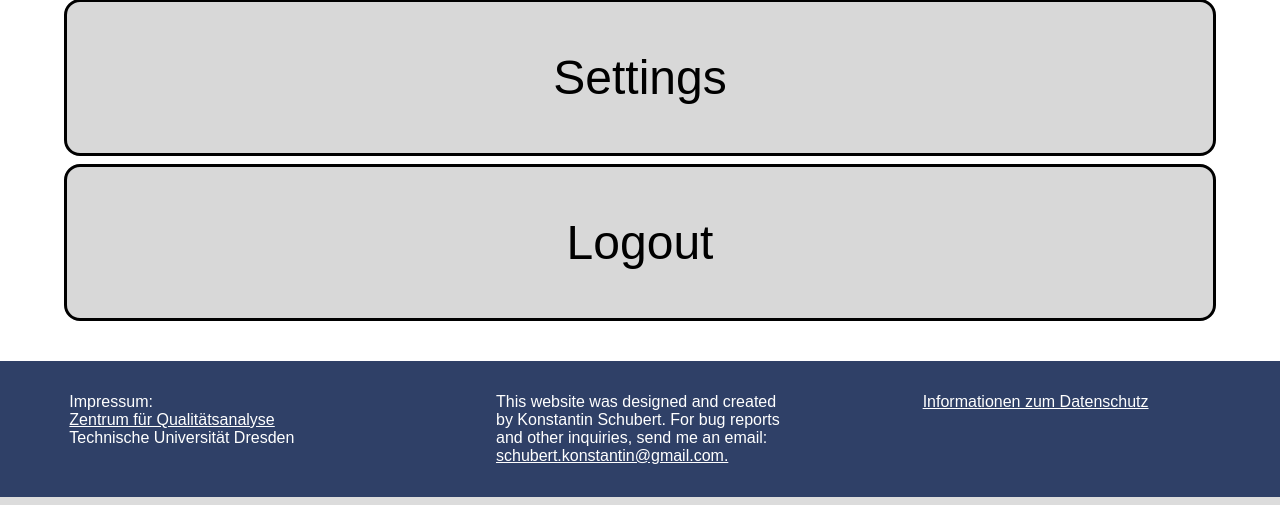
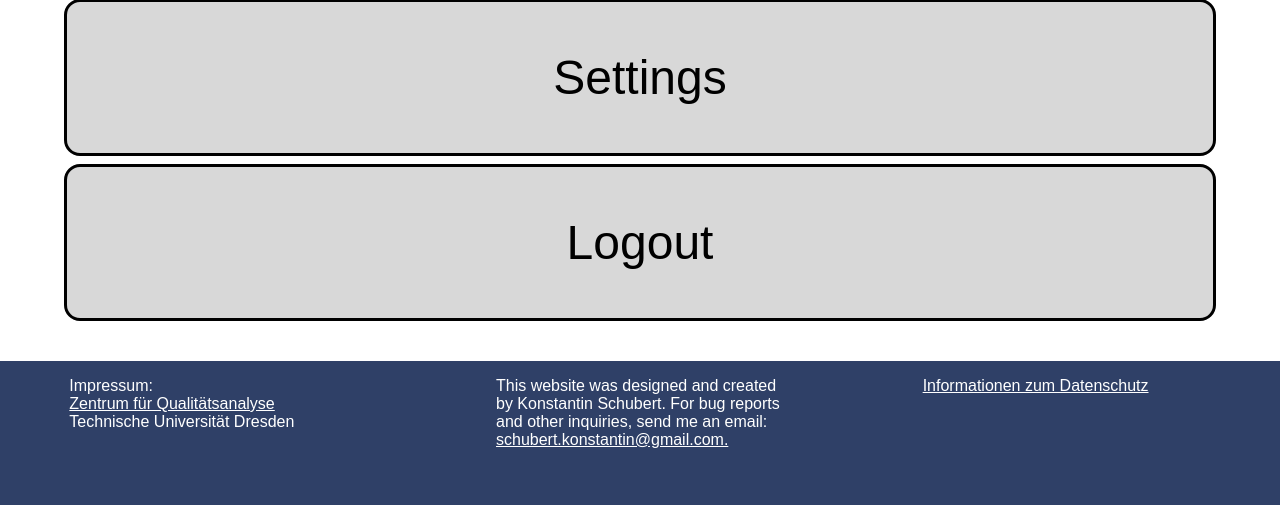
Before and after one commit to albrechtjan/workload, a Django app: template server-side/workload/workloadApp/templates/workloadApp/options.html in a window 1280 px wide. Shown: the part 648-1153 px from the top of the page. Run offline with Django 3.2, Linux system fonts and the light colour scheme; the template is opened without the code that fills it, so the values that code supplies are empty.

Commit message:
some css updates

```diff
--- a/server-side/workload/workloadApp/static/workloadApp/default.css
+++ b/server-side/workload/workloadApp/static/workloadApp/default.css
@@ -4,7 +4,7 @@ html{
 }
 
 body{
-	margin: 0;
+	margin: 0 auto;
 	font-family: "Arial";
 	background-color: white;
 	/*we are using the modern flexbox solution for the footer: https://philipwalton.github.io/solved-by-flexbox/demos/sticky-footer/*/
@@ -22,8 +22,15 @@ flex: 1;
 	background-color: #2F4067;
 	height: 9em;
 	width: 100%;
+
 	color: white;
 	overflow: hidden; /*this is supposed to cause a block formatting context where all elements are vertically aligned, but I do not see this happening*/
+}
+
+#header_inner{
+	max-width: 100rem;
+	margin: 0 auto ;
+	height: 9em;
 }
 
 .iconButton{
@@ -53,17 +60,26 @@ flex: 1;
 
 #content{
 	overflow: hidden;
+	max-width: 100rem;
+	margin: 0 auto;
+
 }
 
 footer{
 	margin-top: 2em;
 	background-color: #2F4067;
 	overflow: hidden;
-	padding: 1em 0em;
+	padding: 1em auto;
 	width: 100%;
+
 	color: white;
+}
+
+.footer_inner{
+	max-width: 100rem;
+	margin: 0 auto ;
+	height: 9em;
 	display: flex;
-	flex-wrap: wrap;
 	justify-content: space-around;
 }
 
--- a/server-side/workload/workloadApp/templates/base.html
+++ b/server-side/workload/workloadApp/templates/base.html
@@ -10,14 +10,14 @@
     <body>
     <div id="wrapper">
         <div id="header">
+            <div id="header_inner">
                 <a href="/app/workload/options/">
                 <div class="iconButton">
                     <img class="iconButtonGraphic" src="/static/workloadApp/optionsButton.png">
                 </div>
                 </a>
                 {% block header %}{% endblock %}
-
-
+            </div>
         </div><!-- close header -->
         <div id="content">
             {% if ignoreData %}
@@ -34,6 +34,7 @@
         </div>
     </div>
         <footer>
+            <div class="footer_inner">
                 <div id="impressum" class="footerElement">
                 Impressum:<br/>
                 <a href="http://tu-dresden.de/die_tu_dresden/zentrale_einrichtungen/zqa">Zentrum für Qualitätsanalyse</a><br/>
@@ -45,6 +46,7 @@
                 <div id="dataProtection" class="footerElement">
                     <a href="/app/workload/privacyAgreement/">Informationen zum Datenschutz</a>
                 </div>
+            </div>
         </footer>
     </body>
 </html>
```
Also changed, not shown: 1 other file. Lines whose indentation alone changed are shown as unchanged.
